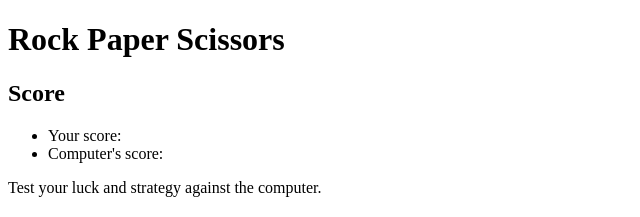
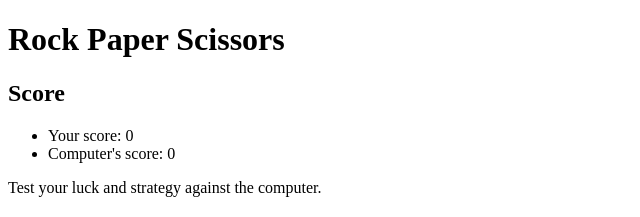
Before and after one commit to louiseka/rock-paper-scissors, a React (Vite) app: page / in a window 1280 px wide. Shown: the top 217 px of the page, without its empty margins (0-640 px from the left). Built offline with nearby package versions, Linux system fonts and the light colour scheme.

Commit message:
Track score functionality implemented

```diff
--- a/src/App.jsx
+++ b/src/App.jsx
@@ -3,6 +3,8 @@ import { useState } from "react"
 function App() {
   const options = ["Paper", "Rock", "Scissors"]
 
+  const [playerScore, setPlayerScore] = useState(0)
+  const [computerScore, setComputerScore] = useState(0)
   const [gameStart, setGameStart] = useState(false)
   const [playersChoice, setPlayersChoice] = useState("")
   const [cpuChoice, setCpuChoice] = useState("")
@@ -20,8 +22,11 @@ function App() {
       player === "Paper" && cpu === "Rock" ||
       player === "Scissors" && cpu === "Paper"
     ) {
+      setPlayerScore(playerScore + 1)
       return "You win!"
-    } return "You lose!"
+    }
+    setComputerScore(computerScore + 1)
+    return "You lose!"
   }
 
   function handleChoice(choice) {
@@ -43,8 +48,8 @@ function App() {
       <div>
         <h2>Score</h2>
         <ul>
-          <li>Your score:</li>
-          <li>Computer's score:</li>
+          <li>Your score: {playerScore}</li>
+          <li>Computer's score: {computerScore}</li>
         </ul>
       </div>
       {
```
